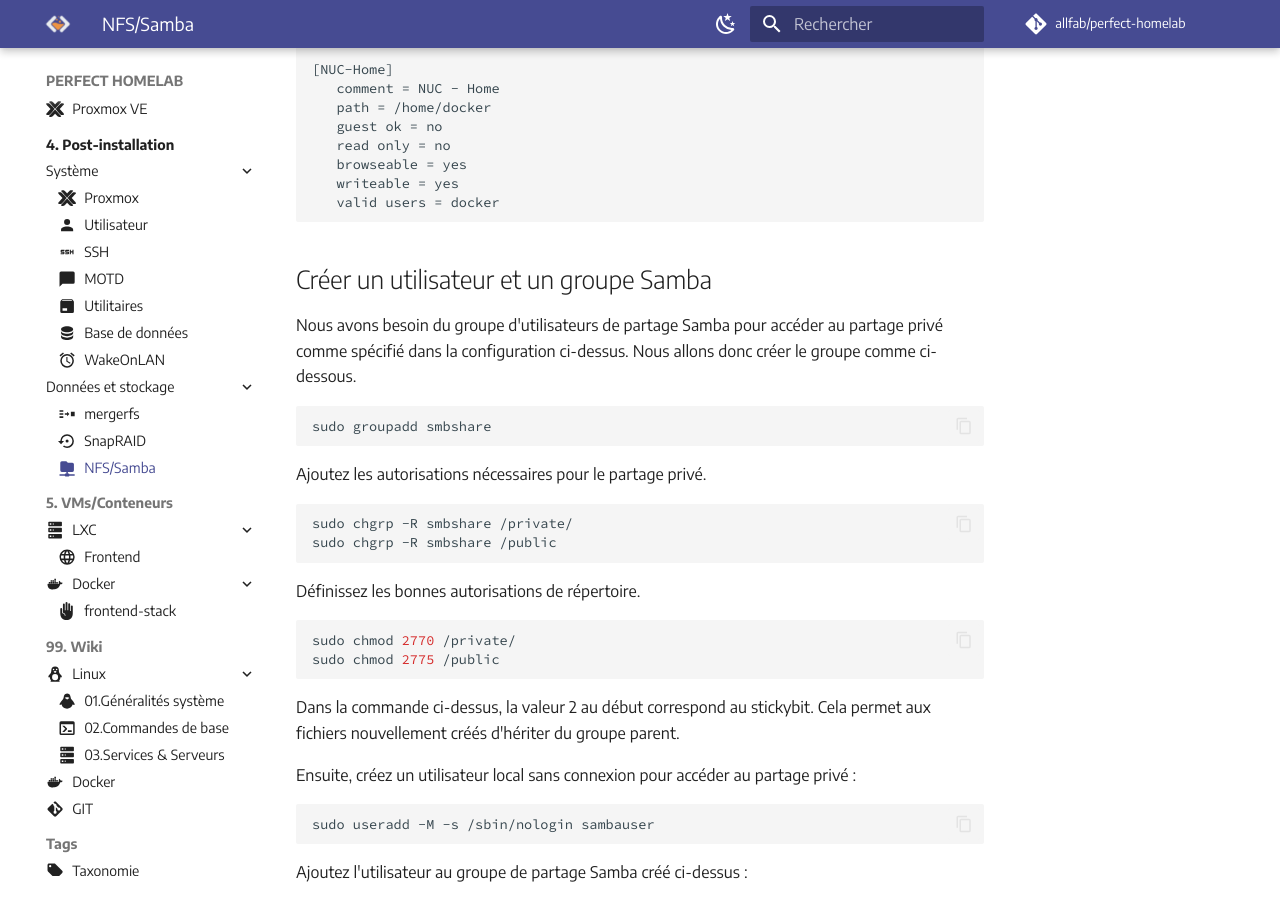
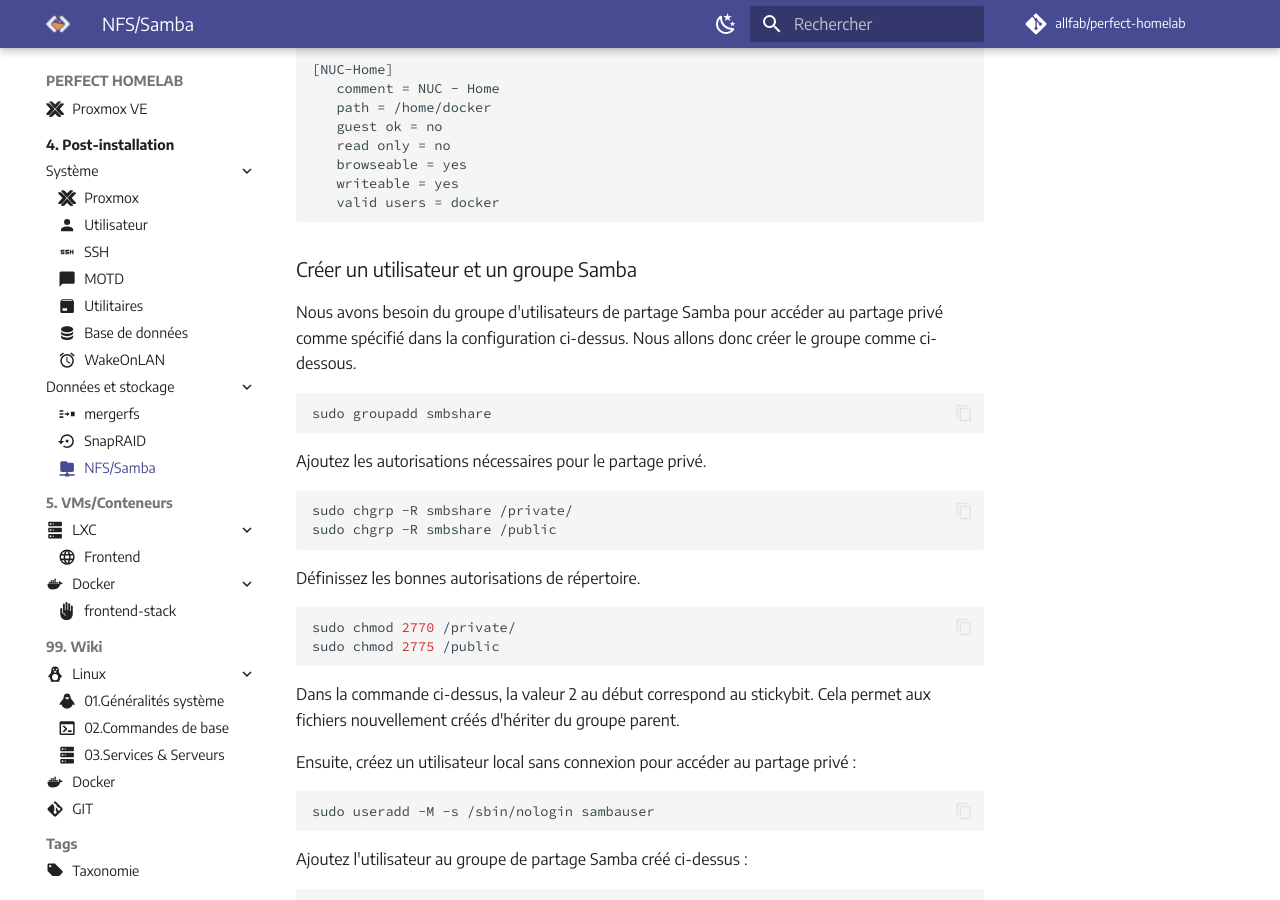
Before and after one commit to allfab/perfect-homelab, an MkDocs documentation site: the page built from docs/post-install/data-storage/nfs-samba.md, in a window 1280 px wide and 900 px high, scrolled down 826 px. Built offline with MkDocs 1.6.1 and Material for MkDocs 9.7.7, drawn with Linux system fonts in a browser that asks for light colours; comment, search, counter and statistics services are not loaded.

````diff
--- a/docs/post-install/data-storage/nfs-samba.md
+++ b/docs/post-install/data-storage/nfs-samba.md
@@ -48,7 +48,7 @@
    valid users = docker
 ```
 
-## Créer un utilisateur et un groupe Samba
+### Créer un utilisateur et un groupe Samba
 
 Nous avons besoin du groupe d'utilisateurs de partage Samba pour accéder au partage privé comme spécifié dans la configuration ci-dessus. Nous allons donc créer le groupe comme ci-dessous.
 
@@ -90,7 +90,7 @@
 sudo smbpasswd -e sambauser
 ```
 
-## Vérifiez la configuration de Samba
+### Vérifiez la configuration de Samba
 
 Une fois les modifications apportées au fichier de configuration, il est recommandé de le tester à l'aide de la commande ci-dessous :
 ``` bash
@@ -102,7 +102,7 @@
 sudo systemctl restart nmbd
 ```
 
-## Accéder aux partages depuis un client
+### Accéder aux partages depuis un client
 
 Ce guide montre comment accéder aux fichiers partagés à l'aide des systèmes Windows et Linux. Tout d’abord, essayez d’accéder au partage depuis votre ordinateur local.
 
````
